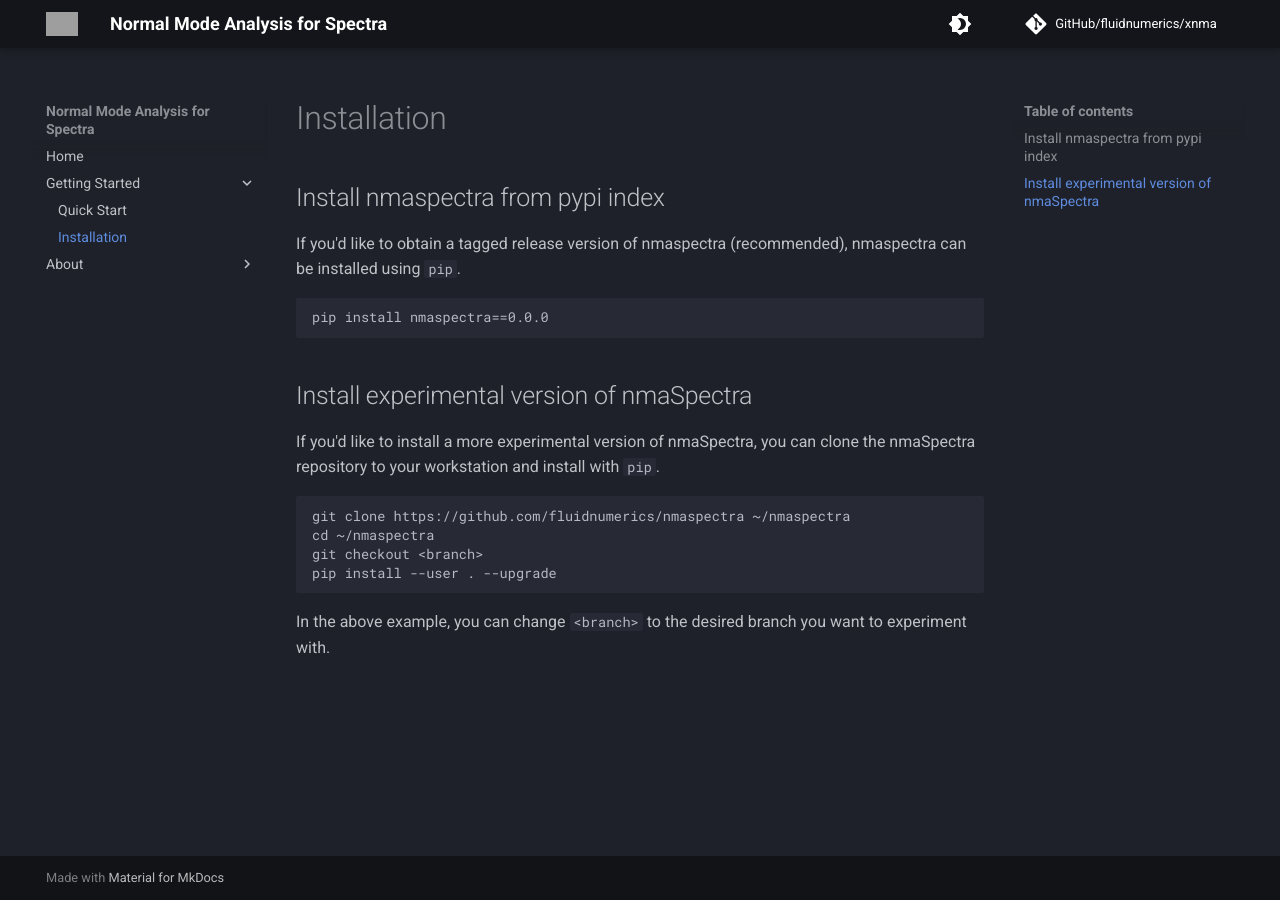
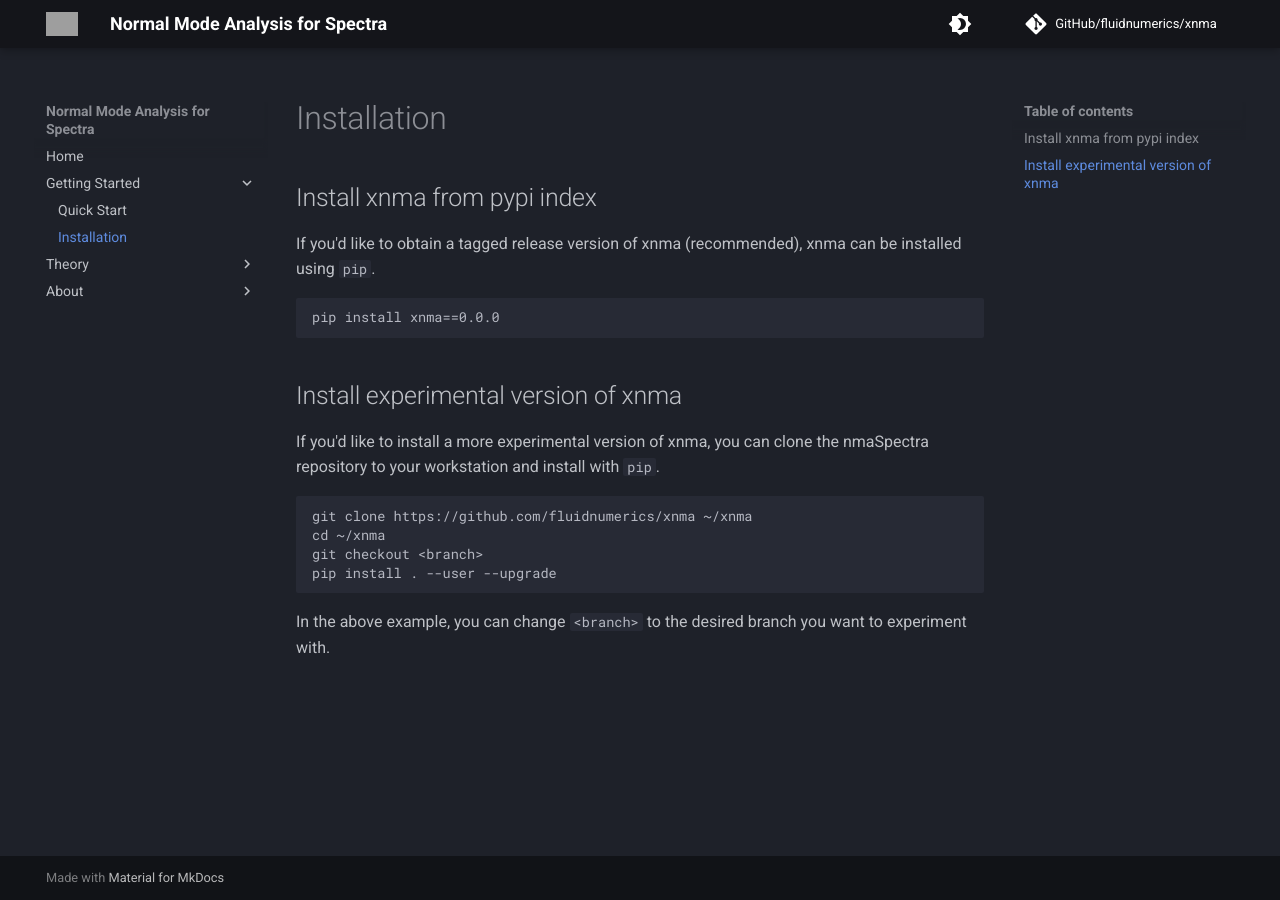
Before and after one commit to FluidNumerics/nma-2d, an MkDocs documentation site: the page built from docs/GettingStarted/Installation.md, in a window 1280 px wide. Built offline with MkDocs 1.6.1 and Material for MkDocs 9.7.7, drawn with Linux system fonts in a browser that asks for light colours; comment, search, counter and statistics services are not loaded; grey boxes are pictures that could not be loaded.

Commit message:
Start drafting theory documentation

````diff
--- a/docs/GettingStarted/Installation.md
+++ b/docs/GettingStarted/Installation.md
@@ -1,20 +1,20 @@
 # Installation
 
-## Install nmaspectra from pypi index
-If you'd like to obtain a tagged release version of nmaspectra (recommended), nmaspectra can be installed using `pip`.
+## Install xnma from pypi index
+If you'd like to obtain a tagged release version of xnma (recommended), xnma can be installed using `pip`.
 
 ```
-pip install nmaspectra==0.0.0
+pip install xnma==0.0.0
 ```
 
-## Install experimental version of nmaSpectra
-If you'd like to install a more experimental version of nmaSpectra, you can clone the nmaSpectra repository to your workstation and install with `pip`.
+## Install experimental version of xnma
+If you'd like to install a more experimental version of xnma, you can clone the nmaSpectra repository to your workstation and install with `pip`.
 
 ```
-git clone https://github.com/fluidnumerics/nmaspectra ~/nmaspectra
-cd ~/nmaspectra
+git clone https://github.com/fluidnumerics/xnma ~/xnma
+cd ~/xnma
 git checkout <branch>
-pip install --user . --upgrade
+pip install . --user --upgrade
 ```
 
 In the above example, you can change `<branch>` to the desired branch you want to experiment with.
--- a/mkdocs.yml
+++ b/mkdocs.yml
@@ -16,6 +16,8 @@
   - Getting Started:
     - Quick Start: GettingStarted/QuickStart.md
     - Installation: GettingStarted/Installation.md
+  - Theory:
+    - Derivation of Normal Mode Analysis: Theory/Derivation.md
   - About:
     - Release Notes: About/ReleaseNotes.md
     - Road Map: About/RoadMap.md
@@ -43,5 +45,13 @@
   - admonition
   - pymdownx.arithmatex:
       generic: true
+  - attr_list
+  - md_in_html
 
-plugins: []
+extra_javascript:
+  - javascripts/mathjax.js
+  - https://polyfill.io/v3/polyfill.min.js?features=es6
+  - https://cdn.jsdelivr.net/npm/mathjax@3/es5/tex-mml-chtml.js
+
+plugins:
+    - glightbox
````
Also changed, not shown: docs/Theory/Derivation.md (added, +100 -0 lines), docs/index.md (+4 -0 lines).
